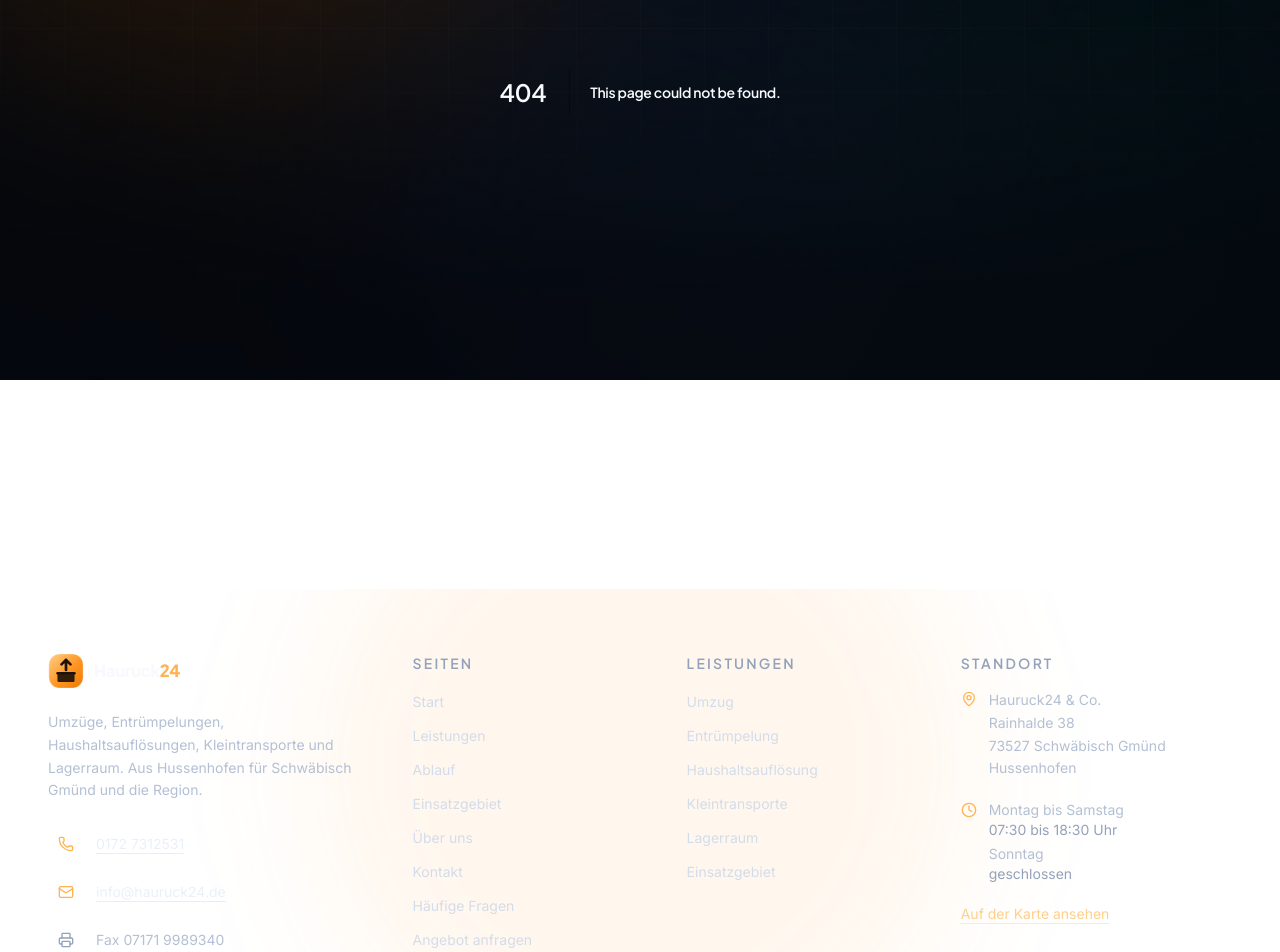
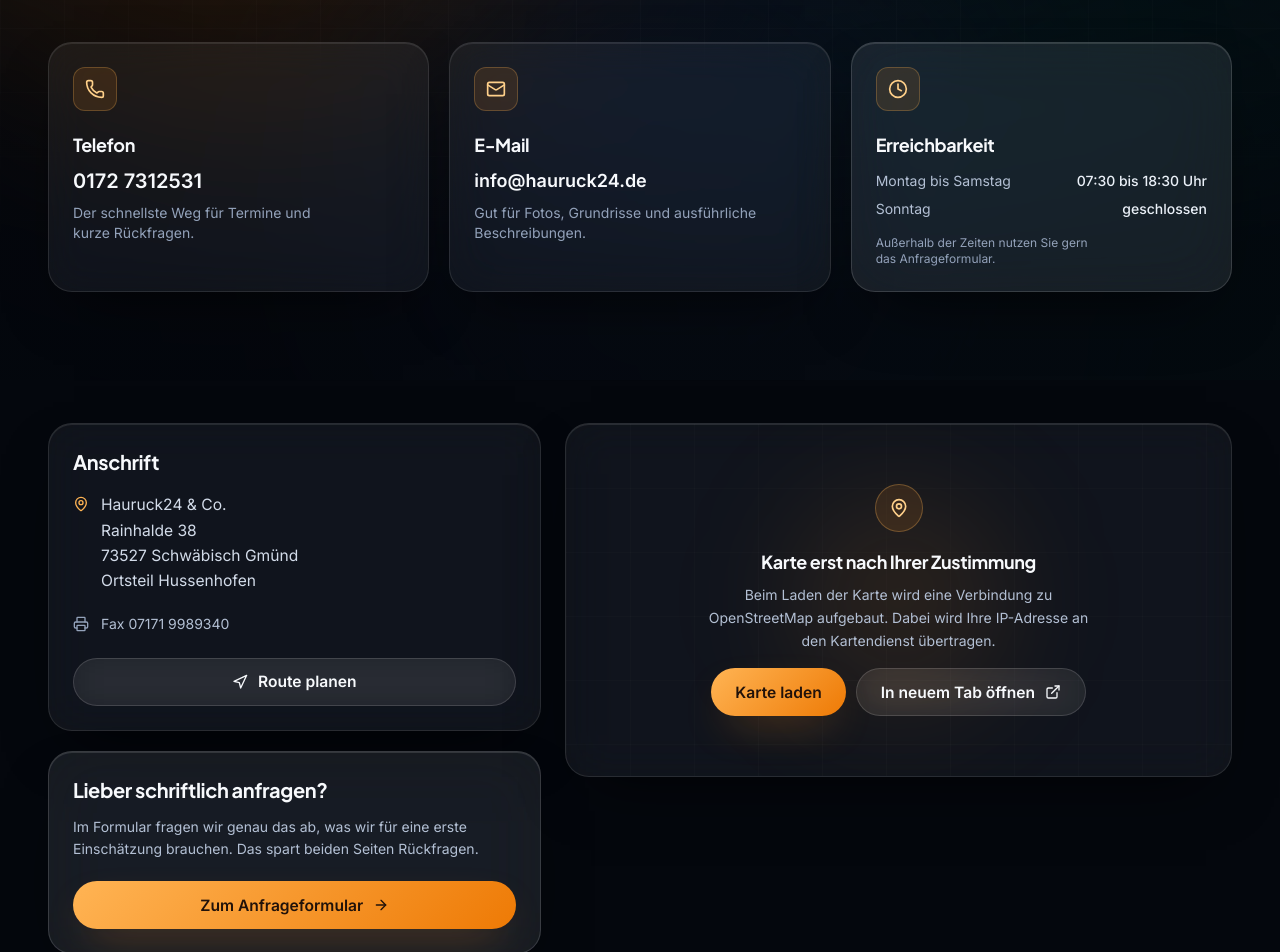
Before and after one commit to SchaeferDesigns/hauruck24, a Next.js app: page /kontakt in a window 1280 px wide. Before the commit this address had no page. Shown: the part 420-1372 px from the top of the page. Built offline with nearby package versions, Linux system fonts and the light colour scheme.

Commit message:
SDA: Projektänderungen synchronisieren

```diff
--- /dev/null
+++ b/src/app/kontakt/page.tsx
@@ -0,0 +1,157 @@
+import type { Metadata } from "next";
+import Link from "next/link";
+import { ArrowRight, Clock, Mail, MapPin, Navigation, Phone, Printer } from "lucide-react";
+import { fullAddress, routeLink, site } from "@/content/site";
+import { telHref } from "@/lib/utils";
+import { BreadcrumbJsonLd } from "@/components/seo/JsonLd";
+import PageHeader from "@/components/layout/PageHeader";
+import ConsentMap from "@/components/ui/ConsentMap";
+import Reveal from "@/components/ui/Reveal";
+
+export const metadata: Metadata = {
+  title: "Kontakt",
+  description: `${site.name} in ${site.address.city} ${site.address.district}: Telefon ${site.contact.phoneDisplay}, E-Mail ${site.contact.email}. Erreichbar von Montag bis Samstag.`,
+  alternates: { canonical: "/kontakt" },
+};
+
+const breadcrumbs = [
+  { name: "Start", href: "/" },
+  { name: "Kontakt", href: "/kontakt" },
+];
+
+export default function ContactPage() {
+  return (
+    <>
+      <PageHeader
+        eyebrow="Kontakt"
+        title="Direkt zu uns, ohne Umweg"
+        lead="Sie sprechen mit den Leuten, die auch anpacken. Am schnellsten geht es telefonisch, schriftlich antworten wir ebenso zuverlässig."
+        breadcrumbs={breadcrumbs}
+      />
+
+      <section className="pt-8 pb-4 sm:pt-12">
+        <div className="container-page">
+          <div className="grid gap-5 sm:grid-cols-2 lg:grid-cols-3">
+            <Reveal>
+              <a
+                href={telHref(site.contact.phoneHref)}
+                className="glass card-hover flex h-full flex-col rounded-card p-6"
+              >
+                <span className="grid size-11 place-items-center rounded-xl border border-brand-400/25 bg-brand-500/12 text-brand-300">
+                  <Phone aria-hidden="true" className="size-5" />
+                </span>
+                <h2 className="mt-5 font-display text-lg">Telefon</h2>
+                <p className="mt-2 text-xl font-semibold text-mist-50">
+                  {site.contact.phoneDisplay}
+                </p>
+                <p className="mt-2 text-sm text-mist-400">
+                  Der schnellste Weg für Termine und kurze Rückfragen.
+                </p>
+              </a>
+            </Reveal>
+
+            <Reveal delay={0.06}>
+              <a
+                href={`mailto:${site.contact.email}`}
+                className="glass card-hover flex h-full flex-col rounded-card p-6"
+              >
+                <span className="grid size-11 place-items-center rounded-xl border border-brand-400/25 bg-brand-500/12 text-brand-300">
+                  <Mail aria-hidden="true" className="size-5" />
+                </span>
+                <h2 className="mt-5 font-display text-lg">E-Mail</h2>
+                <p className="mt-2 text-lg font-semibold break-all text-mist-50">
+                  {site.contact.email}
+                </p>
+                <p className="mt-2 text-sm text-mist-400">
+                  Gut für Fotos, Grundrisse und ausführliche Beschreibungen.
+                </p>
+              </a>
+            </Reveal>
+
+            <Reveal delay={0.12}>
+              <div className="glass-strong flex h-full flex-col rounded-card p-6">
+                <span className="grid size-11 place-items-center rounded-xl border border-brand-400/25 bg-brand-500/12 text-brand-300">
+                  <Clock aria-hidden="true" className="size-5" />
+                </span>
+                <h2 className="mt-5 font-display text-lg">Erreichbarkeit</h2>
+                <dl className="mt-3 flex flex-col gap-2 text-sm">
+                  {site.openingHours.map((entry) => (
+                    <div key={entry.days} className="flex justify-between gap-4">
+                      <dt className="text-mist-300">{entry.days}</dt>
+                      <dd className="text-right font-medium text-mist-100">{entry.time}</dd>
+                    </div>
+                  ))}
+                </dl>
+                <p className="mt-4 text-xs text-mist-400">
+                  Außerhalb der Zeiten nutzen Sie gern das Anfrageformular.
+                </p>
+              </div>
+            </Reveal>
+          </div>
+        </div>
+      </section>
+
+      <section className="section-pad pt-10">
+        <div className="container-page">
+          <div className="grid gap-6 lg:grid-cols-[0.85fr_1.15fr] lg:items-start">
+            <div className="flex flex-col gap-5">
+              <Reveal>
+                <div className="glass rounded-card p-6">
+                  <h2 className="font-display text-xl">Anschrift</h2>
+                  <address className="mt-4 flex gap-3 text-[0.975rem] leading-relaxed text-mist-200 not-italic">
+                    <MapPin aria-hidden="true" className="mt-1 size-4 shrink-0 text-brand-400" />
+                    <span>
+                      {site.name}
+                      <br />
+                      {site.address.street}
+                      <br />
+                      {site.address.postalCode} {site.address.city}
+                      <br />
+                      Ortsteil {site.address.district}
+                    </span>
+                  </address>
+
+                  <p className="mt-5 flex items-center gap-3 text-sm text-mist-300">
+                    <Printer aria-hidden="true" className="size-4 shrink-0 text-mist-400" />
+                    Fax {site.contact.faxDisplay}
+                  </p>
+
+                  <a
+                    href={routeLink}
+                    target="_blank"
+                    rel="noreferrer noopener"
+                    className="btn btn-ghost mt-6 w-full"
+                  >
+                    <Navigation aria-hidden="true" className="size-4" />
+                    Route planen
+                  </a>
+                  <span className="sr-only">{fullAddress}</span>
+                </div>
+              </Reveal>
+
+              <Reveal delay={0.08}>
+                <div className="glass-strong rounded-card p-6">
+                  <h2 className="font-display text-xl">Lieber schriftlich anfragen?</h2>
+                  <p className="mt-3 text-sm leading-relaxed text-mist-300">
+                    Im Formular fragen wir genau das ab, was wir für eine erste Einschätzung
+                    brauchen. Das spart beiden Seiten Rückfragen.
+                  </p>
+                  <Link href="/angebot" className="btn btn-primary mt-5 w-full">
+                    Zum Anfrageformular
+                    <ArrowRight aria-hidden="true" className="size-4" />
+                  </Link>
+                </div>
+              </Reveal>
+            </div>
+
+            <Reveal delay={0.12}>
+              <ConsentMap />
+            </Reveal>
+          </div>
+        </div>
+      </section>
+
+      <BreadcrumbJsonLd items={breadcrumbs} />
+    </>
+  );
+}
```
